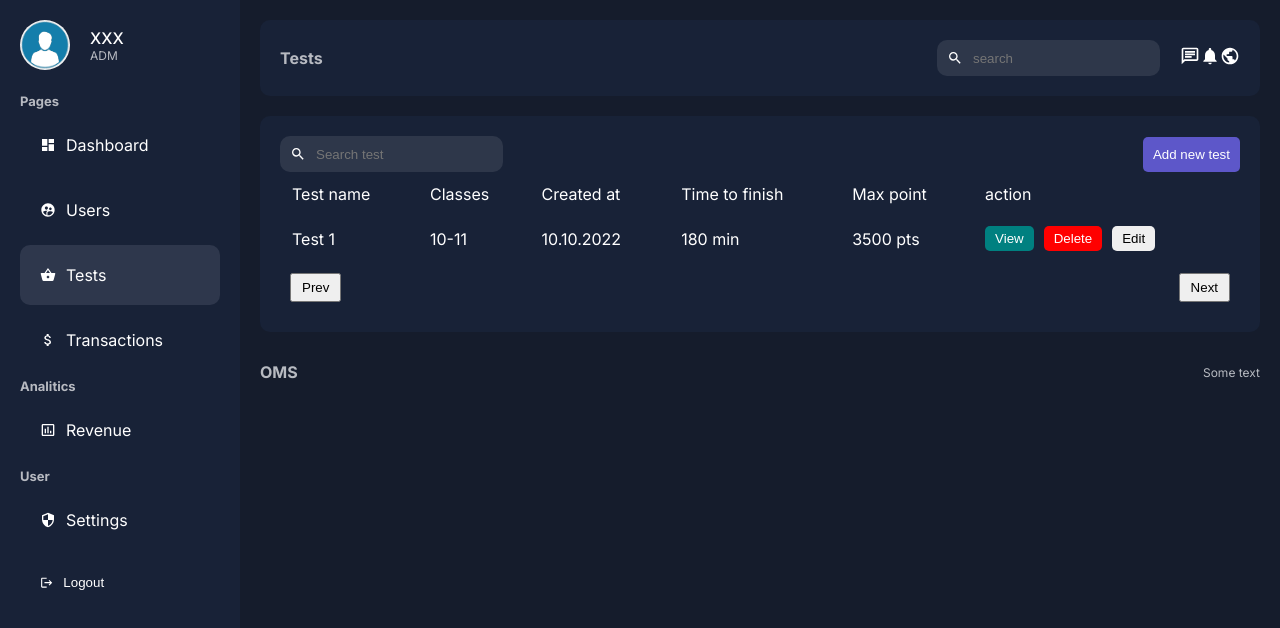
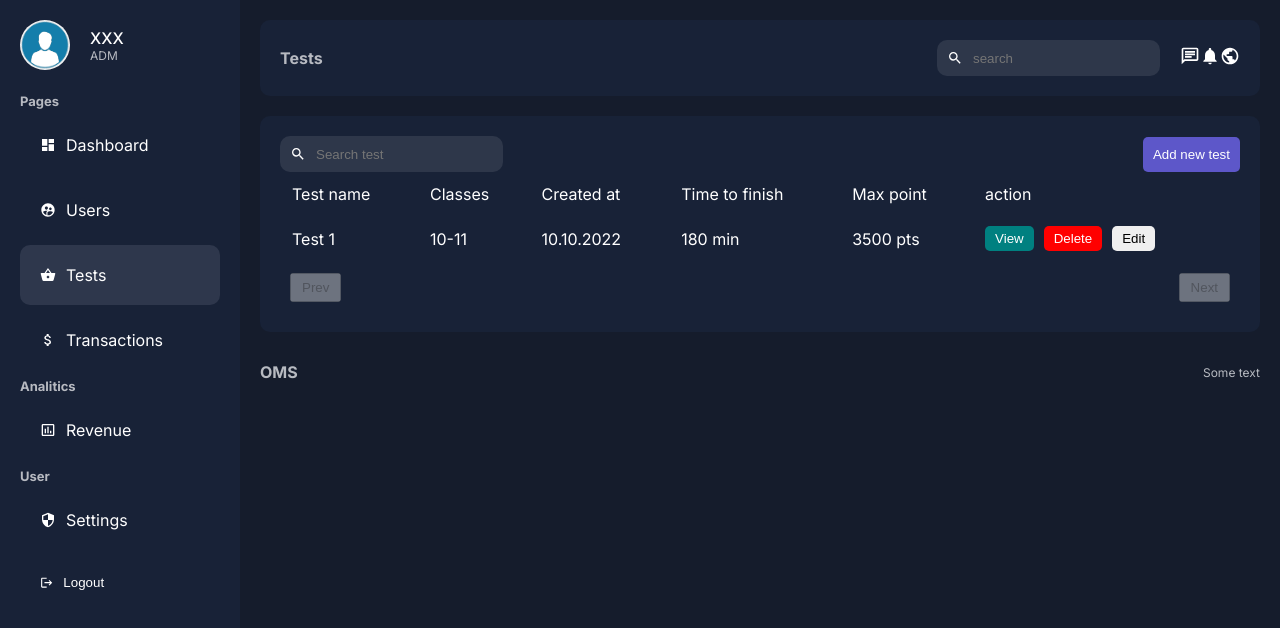
Before and after one commit to 4workacc/adminPanel, a Next.js app in the folder client/: page /dashboard/tests in a window 1280 px wide. Shown: the top 628 px of the page. Built offline with nearby package versions, Linux system fonts and the light colour scheme.

Commit message:
feat: full pagination

```diff
--- a/client/app/dashboard/users/page.tsx
+++ b/client/app/dashboard/users/page.tsx
@@ -75,7 +75,7 @@ const UserPage = async ({searchParams}:IProp) => {
                     ))}
                 </tbody>
             </table>
-            <Pagination />
+            <Pagination count={6}/>
         </div>
     )
 }
--- a/client/app/ui/dashboard/pagination/pagination.tsx
+++ b/client/app/ui/dashboard/pagination/pagination.tsx
@@ -1,10 +1,43 @@
+"use client"
+import { usePathname, useRouter, useSearchParams } from "next/navigation";
 import styles from "./pagination.module.css";
 
-const Pagination = () =>{
+interface IProps {
+    count: number;
+}
+
+const Pagination = ({count}: IProps) => {
+    const searchParams = useSearchParams();
+    const { replace } = useRouter();
+    const pathname = usePathname();
+    const params = new URLSearchParams(searchParams);
+    const currentPage = params.get("page") || "1";
+
+    const ITEMS_PER_PAGE = 3;
+
+    const hasPver = ITEMS_PER_PAGE*(parseInt(currentPage)-1) >0;
+    const hasNext = ITEMS_PER_PAGE*(parseInt(currentPage)-1)+ ITEMS_PER_PAGE < count;
+
+    const handleClickPrev = (e: React.MouseEvent<HTMLButtonElement>) => {
+        params.set("page", (+currentPage-1)+"");
+        replace(`${pathname}?${params}`);
+    }
+    const handleClickNext = (e: React.MouseEvent<HTMLButtonElement>) => {
+        params.set("page", (+currentPage+1)+"");
+        replace(`${pathname}?${params}`);
+    }
     return (
         <div className={styles.container}>
-            <button className={styles.button}>Prev</button>
-            <button className={styles.button}>Next</button>
+            <button
+                className={styles.button}
+                onClick={handleClickPrev}
+                disabled={!hasPver}
+            >Prev</button>
+            <button
+                className={styles.button}
+                onClick={handleClickNext}
+                disabled={!hasNext}
+            >Next</button>
         </div>
     )
 }
--- a/client/app/ui/dashboard/search/search.tsx
+++ b/client/app/ui/dashboard/search/search.tsx
@@ -12,10 +12,6 @@ const Search = ({placeholder} : IProp) => {
     const searchParams = useSearchParams();
     const {replace} = useRouter();
     const pathname = usePathname();
-
-
-
-
     const handleSearch = (e: React.ChangeEvent<HTMLInputElement>) => {
         const params = new URLSearchParams(searchParams);
         params.set("page", "1");
```
Also changed, not shown: client/app/utils/requests.ts (+8 -4 lines).
